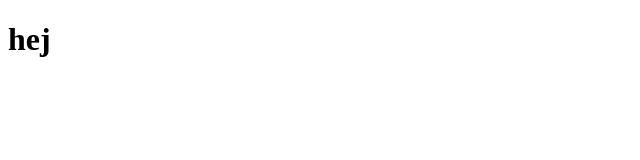
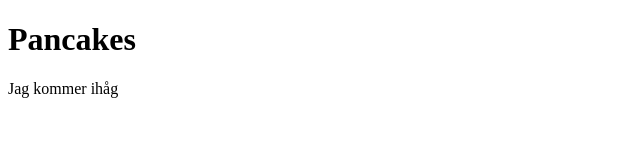
Before and after one commit to AlekosAek/My-favResept, a plain HTML site: page index.html in a window 1280 px wide. Shown: the whole page, without its empty margins (0-640 px from the left). Drawn offline with Linux system fonts and the light colour scheme.

Commit message:
first bild

```diff
--- a/index.html
+++ b/index.html
@@ -3,9 +3,12 @@
 <head>
   <meta charset="UTF-8">
   <meta name="viewport" content="width=device-width, initial-scale=1.0">
-  <title>Document</title>
+  <title>My favourite recept</title>
 </head>
 <body>
-  <h1>hej</h1>
+  <header>
+    <h1> Pancakes</h1>
+    <aside>Jag kommer ihåg </aside>
+  </header>
 </body>
 </html>
```
Also changed, not shown: 2 other files.
